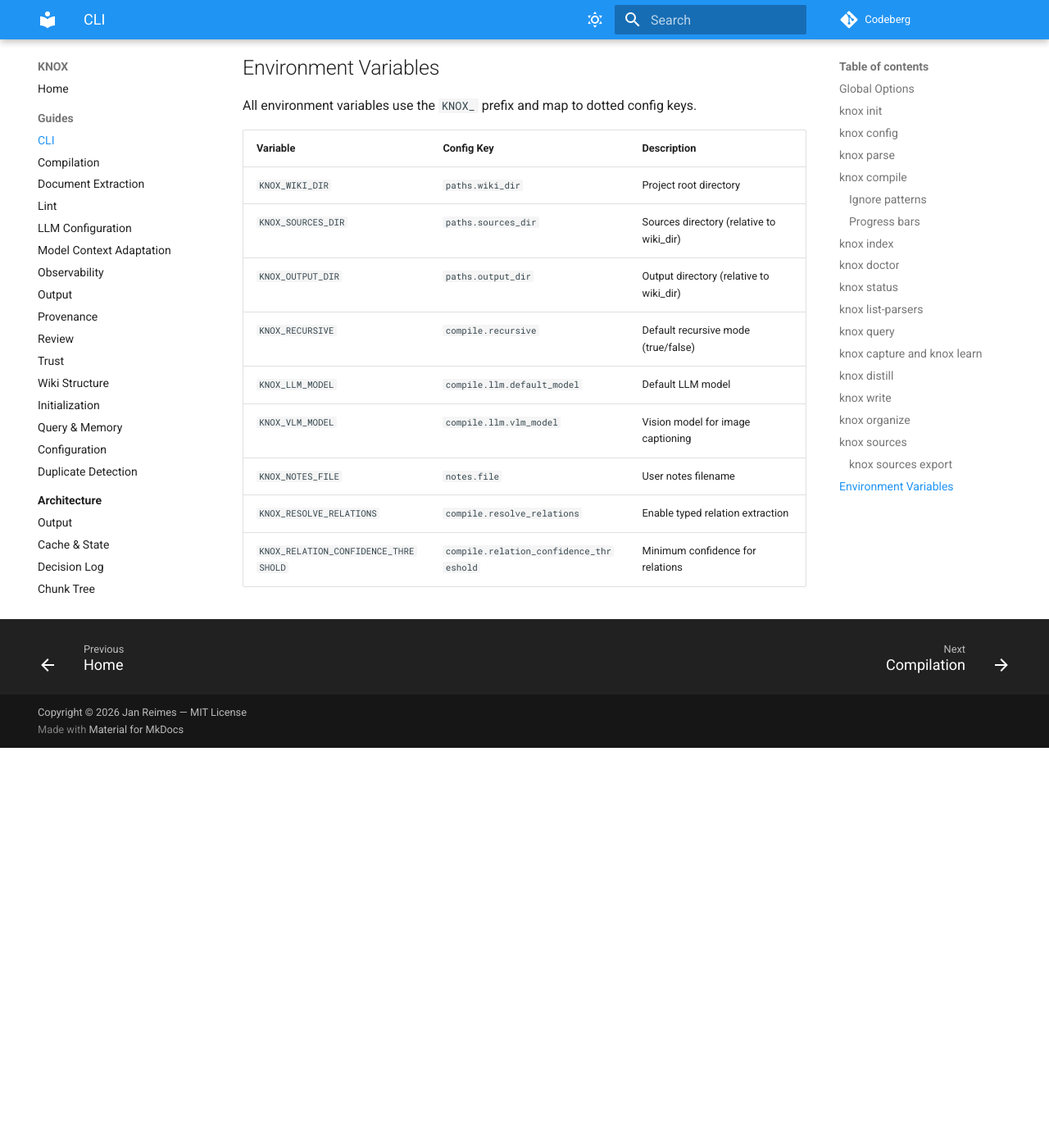
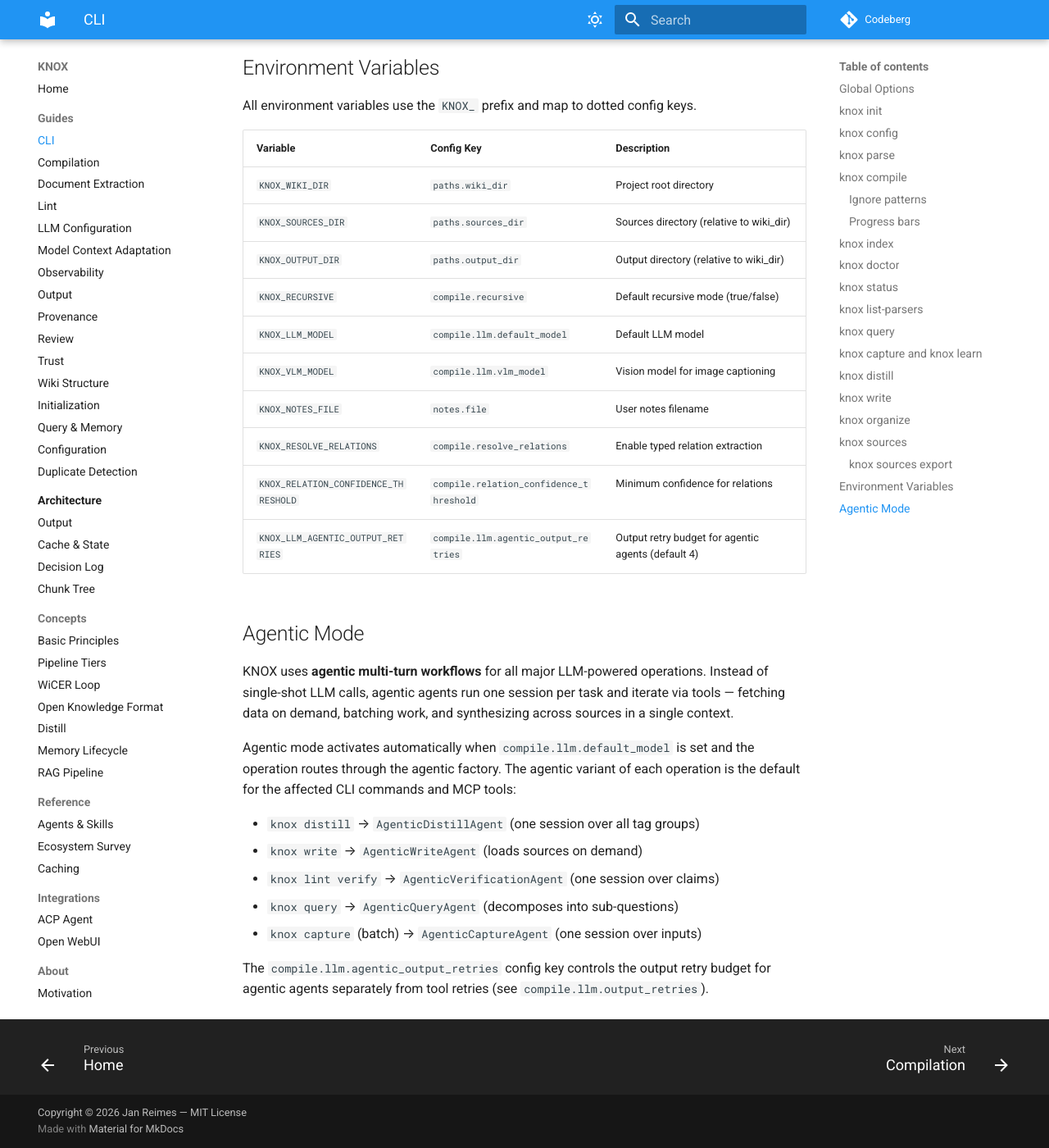
Before and after one commit to jr2804/kompend, an MkDocs documentation site: the page built from docs/guides/cli.md, in a window 1280 px wide and 1400 px high, scrolled down 12394 px. Shown: the whole window at 82% size. Built offline with MkDocs 1.6.1 and Material for MkDocs 9.7.7, drawn with Linux system fonts in a browser that asks for light colours; before the commit the page ends 13306 px from its top, so only the background shows below that.

Commit message:
docs: add agentic multi-turn workflows section to skills and CLI guide
- Add agentic workflows subsection to skills/knox/SKILL.md under Agent Workflows
- Add 'Agentic Mode' section to docs/guides/cli.md covering:
  - Overview of agentic multi-turn workflows
  - Activation conditions (compile.llm.default_model)
  - Per-operation agentic agents
  - compile.llm.agentic_output_retries config
- Add KNOX_LLM_AGENTIC_OUTPUT_RETRIES env var to the env vars table

```diff
--- a/docs/guides/cli.md
+++ b/docs/guides/cli.md
@@ -479,3 +479,25 @@
 | `KNOX_NOTES_FILE` | `notes.file` | User notes filename |
 | `KNOX_RESOLVE_RELATIONS` | `compile.resolve_relations` | Enable typed relation extraction |
 | `KNOX_RELATION_CONFIDENCE_THRESHOLD` | `compile.relation_confidence_threshold` | Minimum confidence for relations |
+| `KNOX_LLM_AGENTIC_OUTPUT_RETRIES` | `compile.llm.agentic_output_retries` | Output retry budget for agentic agents (default 4) |
+
+## Agentic Mode
+
+KNOX uses **agentic multi-turn workflows** for all major LLM-powered operations.
+Instead of single-shot LLM calls, agentic agents run one session per task and
+iterate via tools — fetching data on demand, batching work, and synthesizing
+across sources in a single context.
+
+Agentic mode activates automatically when `compile.llm.default_model` is set
+and the operation routes through the agentic factory. The agentic variant
+of each operation is the default for the affected CLI commands and MCP tools:
+
+- `knox distill` → `AgenticDistillAgent` (one session over all tag groups)
+- `knox write` → `AgenticWriteAgent` (loads sources on demand)
+- `knox lint verify` → `AgenticVerificationAgent` (one session over claims)
+- `knox query` → `AgenticQueryAgent` (decomposes into sub-questions)
+- `knox capture` (batch) → `AgenticCaptureAgent` (one session over inputs)
+
+The `compile.llm.agentic_output_retries` config key controls the output
+retry budget for agentic agents separately from tool retries (see
+`compile.llm.output_retries`).
```
Also changed, not shown: skills/knox/SKILL.md (+24 -0 lines).
